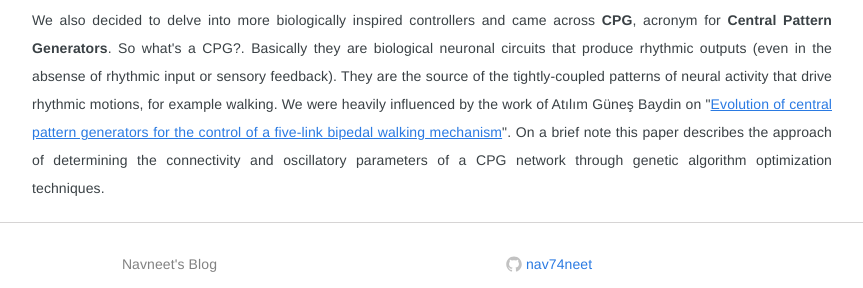
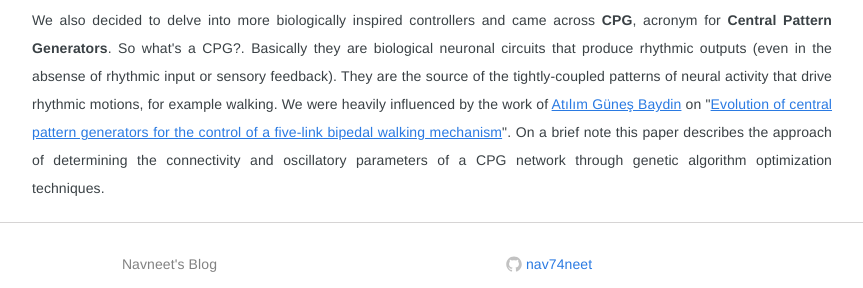
Before and after one commit to navuboy/navuboy.github.io, a Jekyll site: the page built from _posts/2018-06-12-ddpg.md, in a window 1280 px wide. Shown: the part 740-1028 px from the top of the page, without its empty margins (208-1071 px from the left). Built offline with Jekyll 4.4.1, drawn with Linux system fonts in a browser that asks for light colours; some web fonts are replaced.

Commit message:
Updated post

```diff
--- a/_posts/2018-06-12-ddpg.md
+++ b/_posts/2018-06-12-ddpg.md
@@ -25,4 +25,4 @@ tags: reinforcement learning, ddpg, bipedal walking,
     </div>
 </div>
 
-<p style="text-align:justify">We also decided to delve into more biologically inspired controllers and came across <strong>CPG</strong>, acronym for <strong>Central Pattern Generators</strong>. So what's a CPG?. Basically they are biological neuronal circuits that produce rhythmic outputs (even in the absense of rhythmic input or sensory feedback). They are the source of the tightly-coupled patterns of neural activity that drive rhythmic motions, for example walking. We were heavily influenced by the work of Atılım Güneş Baydin on "<a href="https://arxiv.org/pdf/0801.0830.pdf" class="md-link">Evolution of central pattern generators for the control of a five-link bipedal walking mechanism</a>". On a brief note this paper describes the approach of determining the connectivity and oscillatory parameters of a CPG network through genetic algorithm optimization techniques.</p>
+<p style="text-align:justify">We also decided to delve into more biologically inspired controllers and came across <strong>CPG</strong>, acronym for <strong>Central Pattern Generators</strong>. So what's a CPG?. Basically they are biological neuronal circuits that produce rhythmic outputs (even in the absense of rhythmic input or sensory feedback). They are the source of the tightly-coupled patterns of neural activity that drive rhythmic motions, for example walking. We were heavily influenced by the work of <a href="http://www.robots.ox.ac.uk/~gunes/" class="md-link">Atılım Güneş Baydin</a> on "<a href="https://arxiv.org/pdf/0801.0830.pdf" class="md-link">Evolution of central pattern generators for the control of a five-link bipedal walking mechanism</a>". On a brief note this paper describes the approach of determining the connectivity and oscillatory parameters of a CPG network through genetic algorithm optimization techniques.</p>
```
